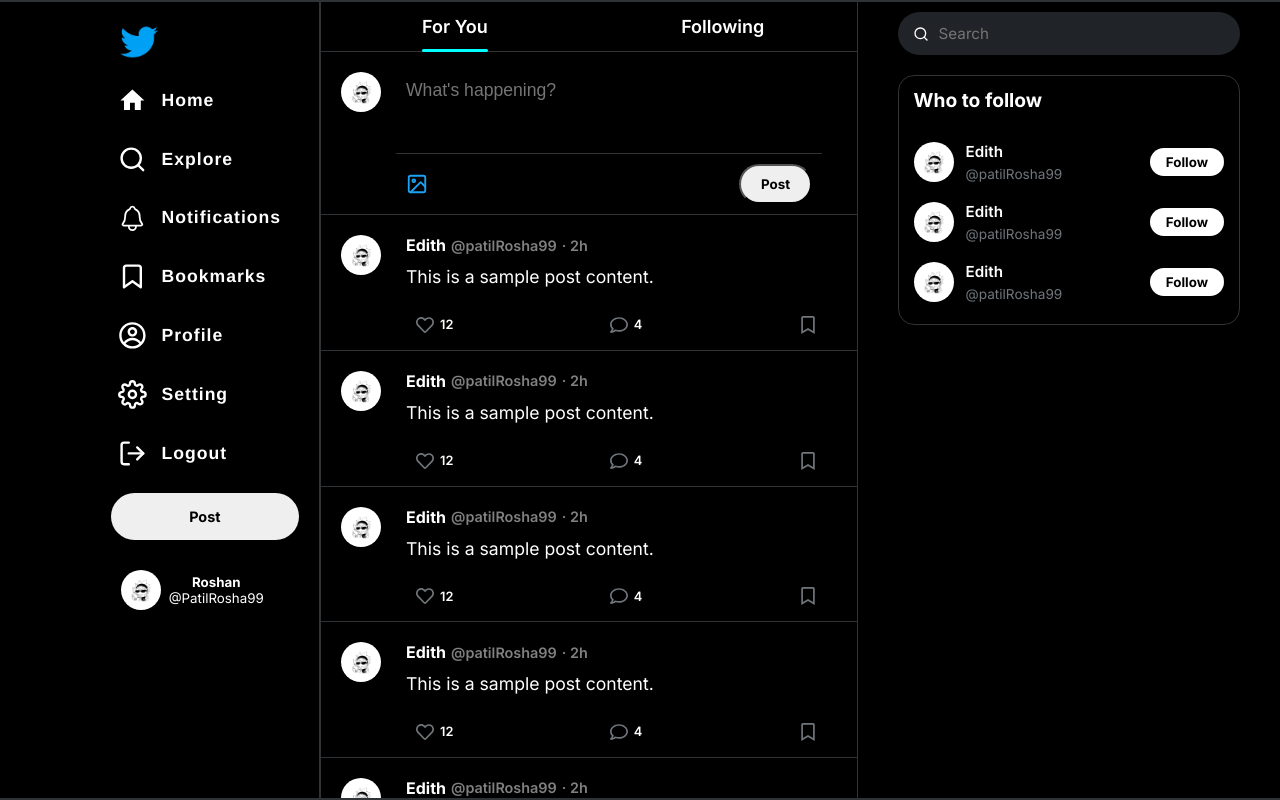
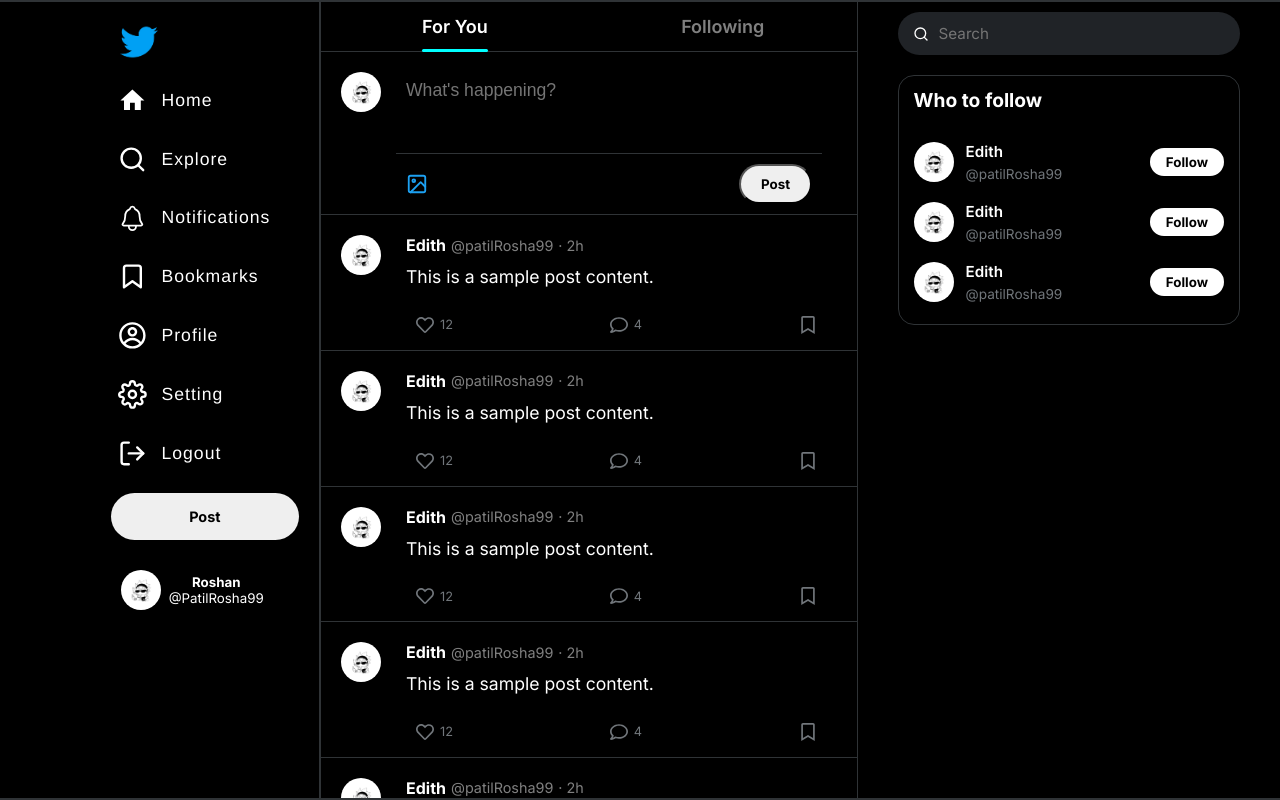
Before and after one commit to Edith69892/Twitter-Clone, a React (Vite) app: page / in a window 1280 px wide. Built offline with nearby package versions, Linux system fonts and the light colour scheme.

Commit message:
set navbar sticky and span active white color

```diff
--- a/src/components/Home/Navbar.css
+++ b/src/components/Home/Navbar.css
@@ -3,6 +3,8 @@
   width: 100%;
   height: 50px;
   border-bottom: 1px solid #2f3336;
+  background: transparent;
+  backdrop-filter: blur(8px);
 }
 
 .nav-items {
@@ -14,7 +16,7 @@
 }
 
 .nav-items:hover {
-  background-color: #2f3336;
+  background-color: rgba(255, 255, 255, 0.1);
 }
 
 .nav-text {
@@ -24,8 +26,8 @@
   align-items: center;
 }
 
-span {
-  color: white;
+.nav-text span {
+  color: gray;
   font-size: 18px;
   font-weight: 600;
 }
--- a/src/components/Home/Navbar.jsx
+++ b/src/components/Home/Navbar.jsx
@@ -22,7 +22,7 @@ function Navbar() {
                 navItems.map((item) => (
                     <div className='nav-items' onClick={() => setActive(item.id)}>
                 <div className="nav-text">
-                    <span>{item.name}</span>
+                    <span style={{color : `${active === item.id ? "white" : "gray"}`}}>{item.name}</span>
                     <div className= {`active-line ${active === item.id ?"show" : ""}`}></div>
                 </div>
             </div>
```
